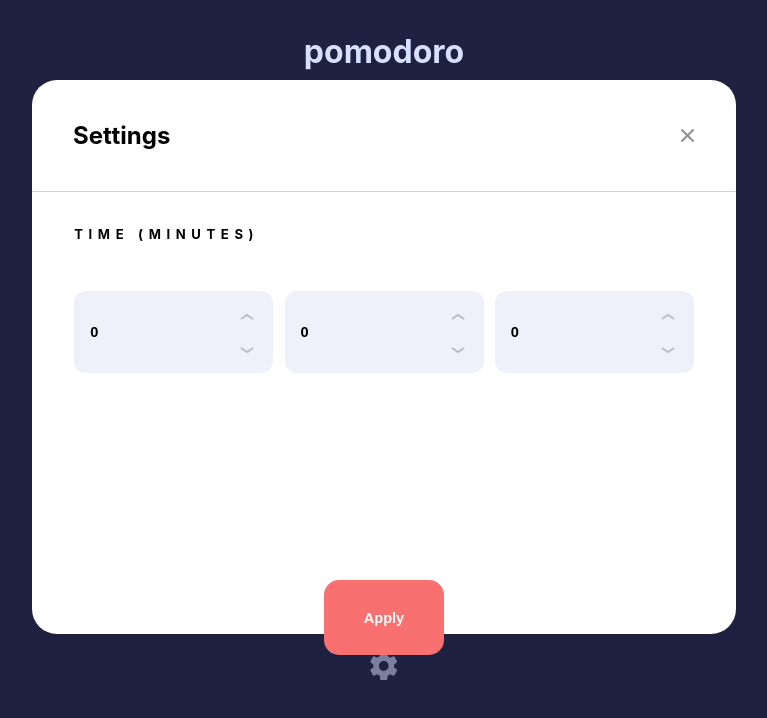
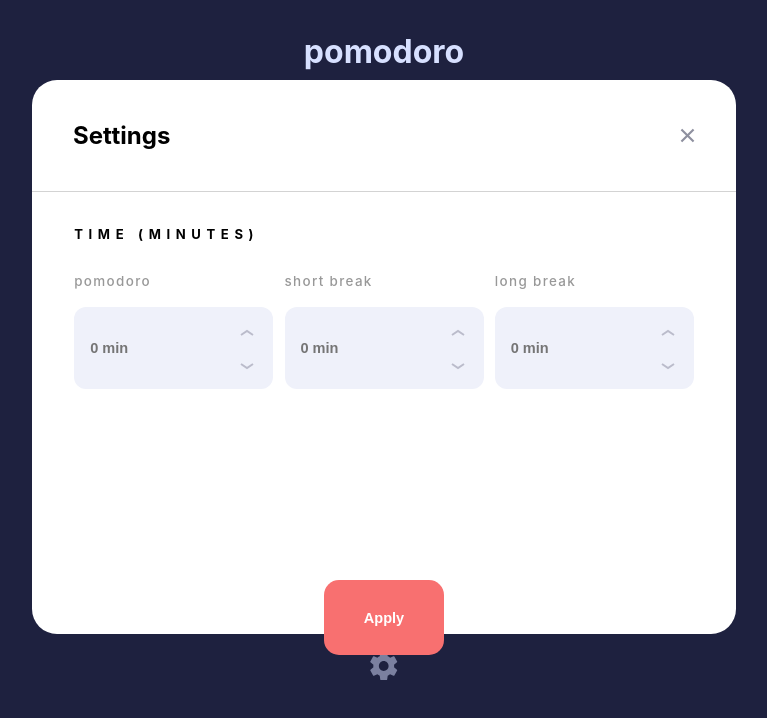
Before and after one commit to preetecool/pomodoro, a React (Vite) app: page / in a window 1280 px wide. Shown: the top 718 px of the page, without its empty margins (256-1023 px from the left). Built offline with nearby package versions, Linux system fonts and the light colour scheme.

Commit message:
fixed controled input

```diff
--- a/src/Components/TimeSettings.jsx
+++ b/src/Components/TimeSettings.jsx
@@ -18,17 +18,29 @@ const TimeSettings = () => {
 	}
 
 	const handleUpClick = (e, index) => {
-		e.preventDefault();
 
 		const copiedTime = [...time];
+
 		copiedTime[index].time = copiedTime[index].time + 5
+
 		setTime(copiedTime)
+
+		e.preventDefault()
 	}
 	console.log(time)
 
 
+	const handleTimeChange = (e, index) => {
 
-	//
+		const copiedTime = [...time];
+		copiedTime[index].time += parseInt(e.target.value,10)
+
+		setTime(copiedTime)
+
+	}
+
+
+	// (e) =>setTime(...time[index], time: e.target.value)
 
 
 
@@ -38,25 +50,25 @@ const TimeSettings = () => {
 				<form className="time-settings">
 						{time.map((timeSetting, index)=> {
 						return (
-						<div  key={index} className="input-container">
-							<div className="input-main-wrapper">
-								<h4 className = "input-title">{time.name}</h4>
+								<div  key={index} className="input-container">
+									<div className="input-main-wrapper">
+									<h4 className = "input-title">{timeSetting.name}</h4>
 
-								<div className="input-arrow-wrap" >
+									<div className="input-arrow-wrap" >
 
 									<input className ="time-input"
 									key={index}
 									type="number"
-									name={timeSetting}
+									name={timeSetting.name}
 									placeholder='0 min'
-									onChange={(e) =>setTime([{...time[index], time: e.target.value}])}
+									onChange={(e) => handleTimeChange(e, index)}
 									onKeyDown={blockInvalidChars}
 
-									value={time[index].time}
+									value={time.time}
 
 									/>
 									<div className="arrow-wrapper">
-									<button onClick={()=> handleUpClick(index)} className="arrow"> <img src={upArrow}/></button>
+									<button onClick={(e)=> handleUpClick(e, index)} className="arrow"> <img src={upArrow}/></button>
 
 									<button className="arrow"><img src={downArrow}/></button>
 								</div>
--- a/src/Components/TopBar.jsx
+++ b/src/Components/TopBar.jsx
@@ -10,8 +10,11 @@ const {nav, setNav} = useContext(pomodoroContext)
 const [loading, setLoading] = useState(true)
 
 const navItems = [
+
 	{item: "pomodoro", active: true},
+
 	{item: "short break", active: false},
+
 	{item: "long break", active: false},
 ]
 
--- a/src/hooks/Context.jsx
+++ b/src/hooks/Context.jsx
@@ -9,9 +9,9 @@ const Context = ({children}) => {
 
     const [time, setTime] = useState([
 
-        { name: "pomodoro", time: 0 },
-        { name: "short break", time : 0 },
-        { name: "long break",time: 0 },
+        { name: "pomodoro", time: null },
+        { name: "short break", time : null },
+        { name: "long break",time: null },
     ]);
 
 
```
Also changed, not shown: src/Css/settings.css (indentation only).
